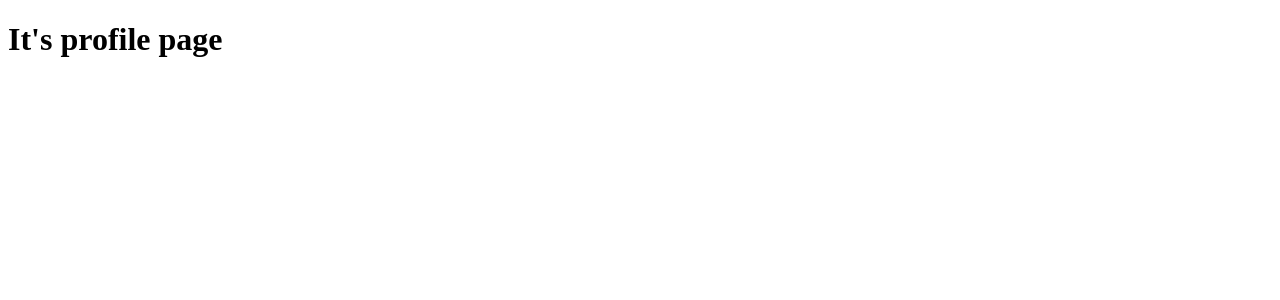
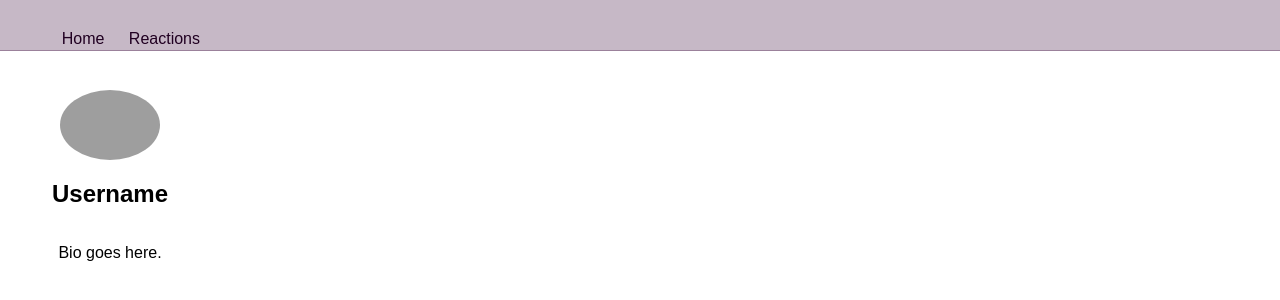
Before and after one commit to mahshid28/HW_Project, a Django app: page /profile/ in a window 1280 px wide. Shown: the top 300 px of the page. Run offline with Django 4.2, Linux system fonts and the light colour scheme; grey boxes are pictures that could not be loaded.

Commit message:
update view

```diff
--- a/users/templates/users/user.html
+++ b/users/templates/users/user.html
@@ -1,8 +1,96 @@
 <!DOCTYPE html>
 <html>
+<head>
+	<meta charset="UTF-8">
+	<title>Instagram Profile</title>
+	<style>
+		body {
+			font-family: Arial, sans-serif;
+			margin: 0;
+			padding: 0;
+		}
+		header {
+			background-color: #967c978a;
+			border-bottom: 1px solid #9b819b;
+			height: 30px;
+			padding: 10px;
+			position: fixed;
+			top: 0;
+			width: 100%;
+			z-index: 1;
+		}
+		nav {
+			float: right;
+			margin-top: 10px;
+		}
+		nav ul {
+			list-style-type: none;
+			margin: 0;
+			padding: 0;
+		}
+		nav li {
+			display: inline-block;
+			margin-right: 20px;
+		}
+		nav a {
+			color: #210122;
+			text-decoration: none;
+		}
+		nav a:hover {
+			color: #000;
+		}
+		.container {
+			max-width: 200px;
+			padding: 10px;
+			width: 100%;
+	}
+		.profile {
+			display: flex;
+			flex-direction: column;
+			align-items: center;
+		}
+		.profile img {
+			border-radius: 50%;
+			height: 70px;
+            margin-top: 80px;
+			width: 100px;
+		}
+		.profile h2 {
+			margin-bottom: 20px;
+		}
+		.profile p {
+			margin-bottom: 10px;
+			text-align: center;
+			width: 70%;
+		}
+		.grid {
+			display: grid;
+			grid-gap: 20px;
+			grid-template-columns: repeat(3, 1fr);
+			margin-top: 20px;
+		}
+		.grid img {
+			max-width: 100%;
+		}
+	</style>
+</head>
 <body>
-
-<h1>It's profile page</h1>
-
+	<header>
+		<div class="container">
+			<nav>
+				<ul>
+					<li><a href="/">Home</a></li>
+					<li><a href="#">Reactions</a></li>
+				</ul>
+			</nav>
+		</div>
+	</header>
+	<div class="container">
+		<div class="profile">
+			<img src="https://www.example.com/profile-picture.jpg" alt="Profile Picture">
+			<h2>Username</h2>
+			<p>Bio goes here.</p>
+		</div>
+	</div>
 </body>
 </html>
```
Also changed, not shown: templates/home.html (+55 -3 lines).
